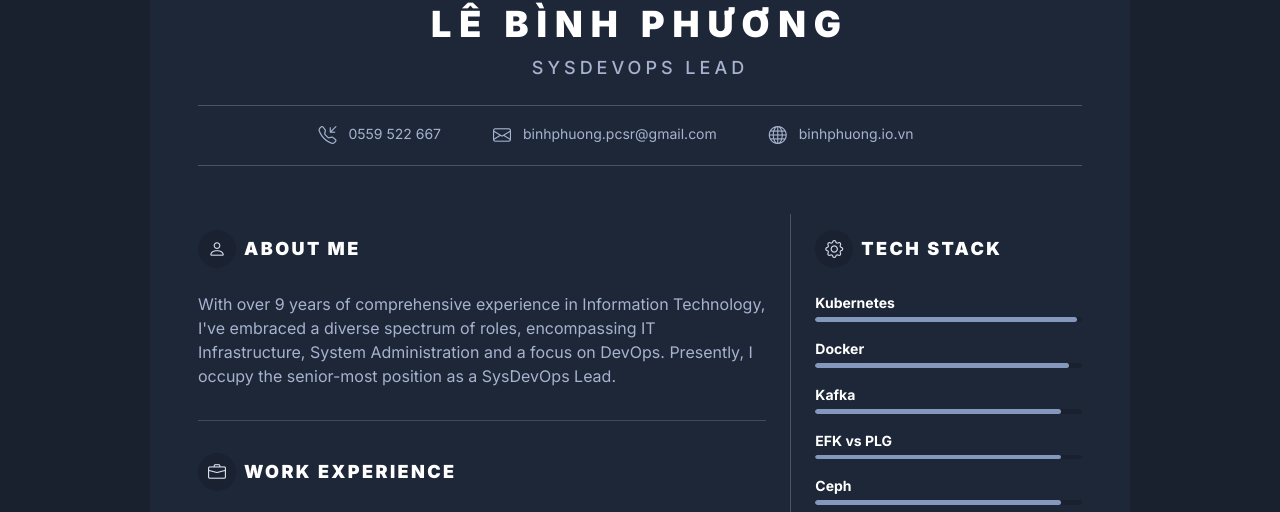
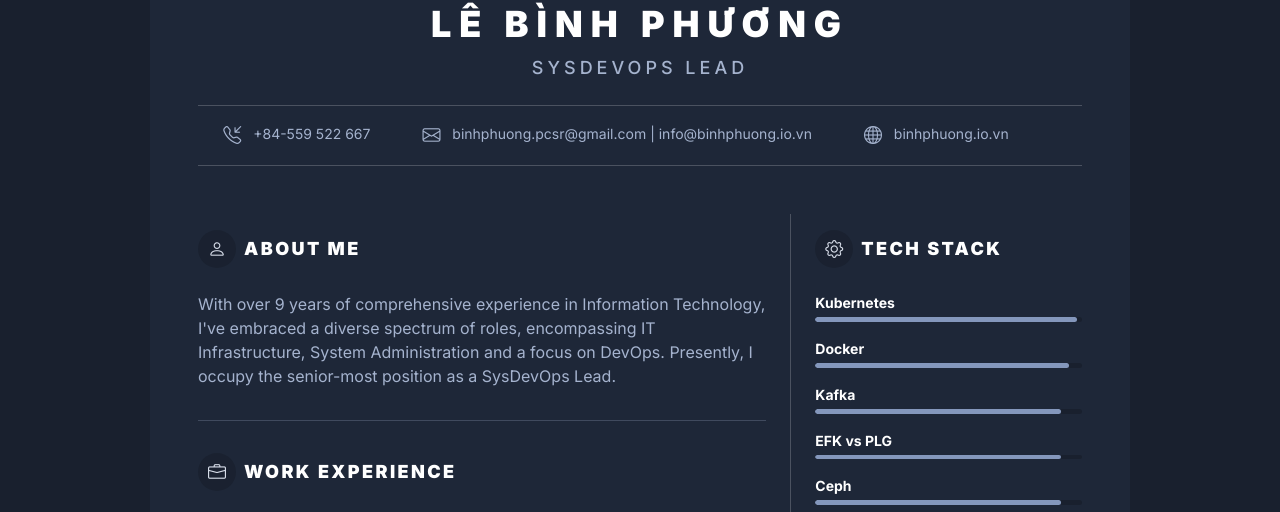
Before and after one commit to BinhPhuongIT/binhphuongit.github.io, a plain HTML site: page index.html in a window 1280 px wide. Shown: the part 238-750 px from the top of the page. Drawn offline with nearby package versions, Linux system fonts and the light colour scheme.

Commit message:
update email

```diff
--- a/index.html
+++ b/index.html
@@ -61,8 +61,8 @@
 								<div class="resume-role-title text-uppercase">SysDevOps Lead</div>
 								<div class="resume-contact mt-4">
 									<ul class="resume-contact-list list-unstyled list-inline mb-0 justify-content-between">
-										<li class="list-inline-item me-md-3 me-lg-5"><i class="resume-contact-icon bi bi-telephone-inbound me-2"></i> 0559 522 667</li>
-										<li class="list-inline-item me-md-3 me-lg-5"><i class="resume-contact-icon bi bi-envelope me-2"></i> binhphuong.pcsr@gmail.com</li>
+										<li class="list-inline-item me-md-3 me-lg-5"><i class="resume-contact-icon bi bi-telephone-inbound me-2"></i> +84-559 522 667</li>
+										<li class="list-inline-item me-md-3 me-lg-5"><i class="resume-contact-icon bi bi-envelope me-2"></i> binhphuong.pcsr@gmail.com | info@binhphuong.io.vn</li>
 										<li class="list-inline-item me-lg-5"><i class="resume-contact-icon bi bi-globe me-2"></i> binhphuong.io.vn</li>
 									</ul>
 								</div><!--//resume-contact-->
```
